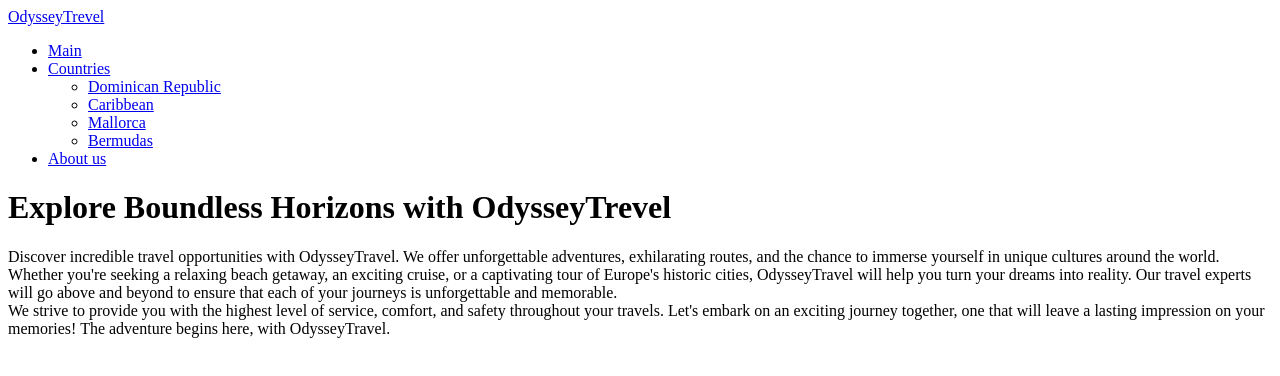
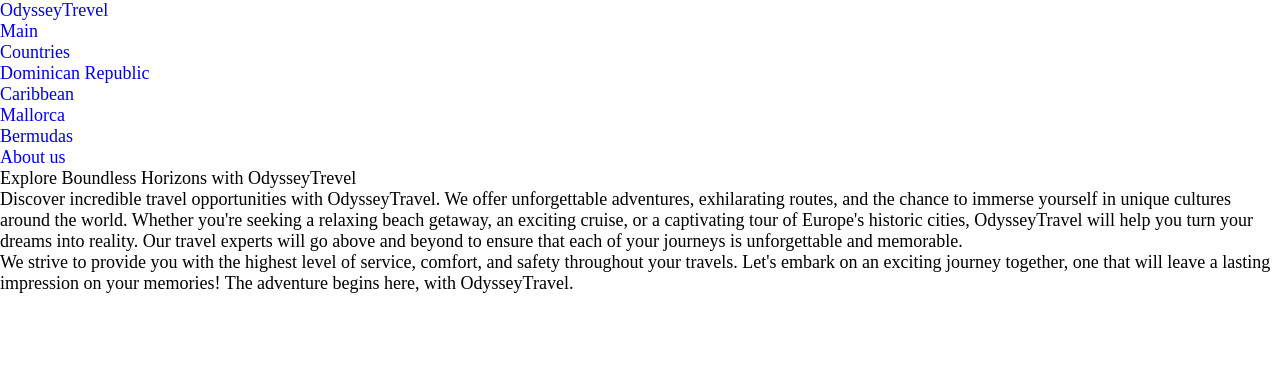
Before and after one commit to Floomin/HW_06, a plain HTML site: page index.html in a window 1280 px wide. Drawn offline with Linux system fonts and the light colour scheme.

Commit message:
Добавил ресет стилей

```diff
--- a/css/style.css
+++ b/css/style.css
@@ -0,0 +1,37 @@
+* {
+  box-sizing: border-box;
+}
+html,
+body,
+div,
+h1,
+h2,
+p,
+a,
+img,
+center,
+ul,
+li,
+article,
+header,
+section {
+  margin: 0;
+  padding: 0;
+  border: 0;
+  font-size: 100%;
+  font: inherit;
+  vertical-align: baseline;
+  text-decoration: none;
+}
+article,
+header,
+section {
+  display: block;
+}
+ol,
+ul {
+  list-style: none;
+}
+html {
+  font-size: 18px;
+}
--- a/index.html
+++ b/index.html
@@ -4,6 +4,7 @@
     <meta charset="UTF-8" />
     <meta name="viewport" content="width=device-width, initial-scale=1.0" />
     <title>OdysseyTravel</title>
+    <link rel="stylesheet" href="css/style.css" />
   </head>
   <body>
     <!-- Верхняя часть сайта -->
```
